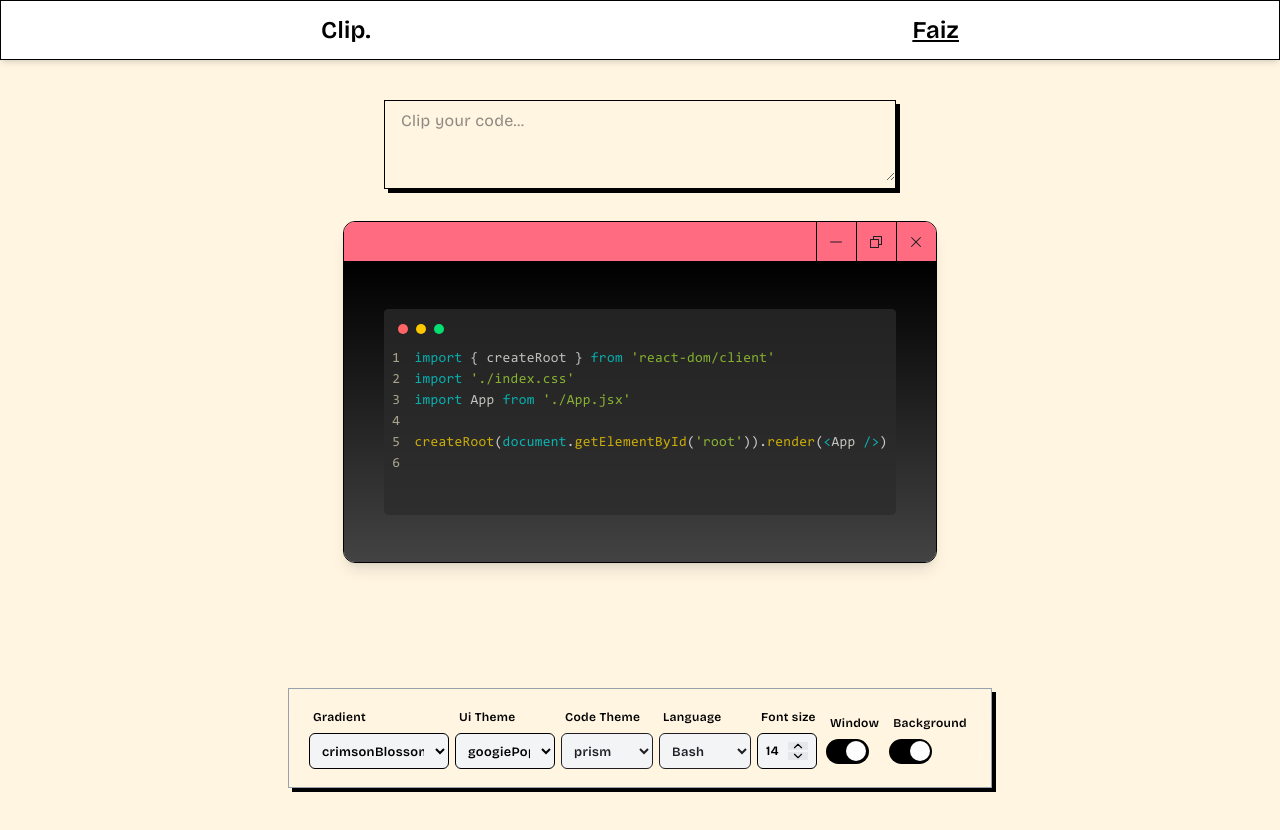
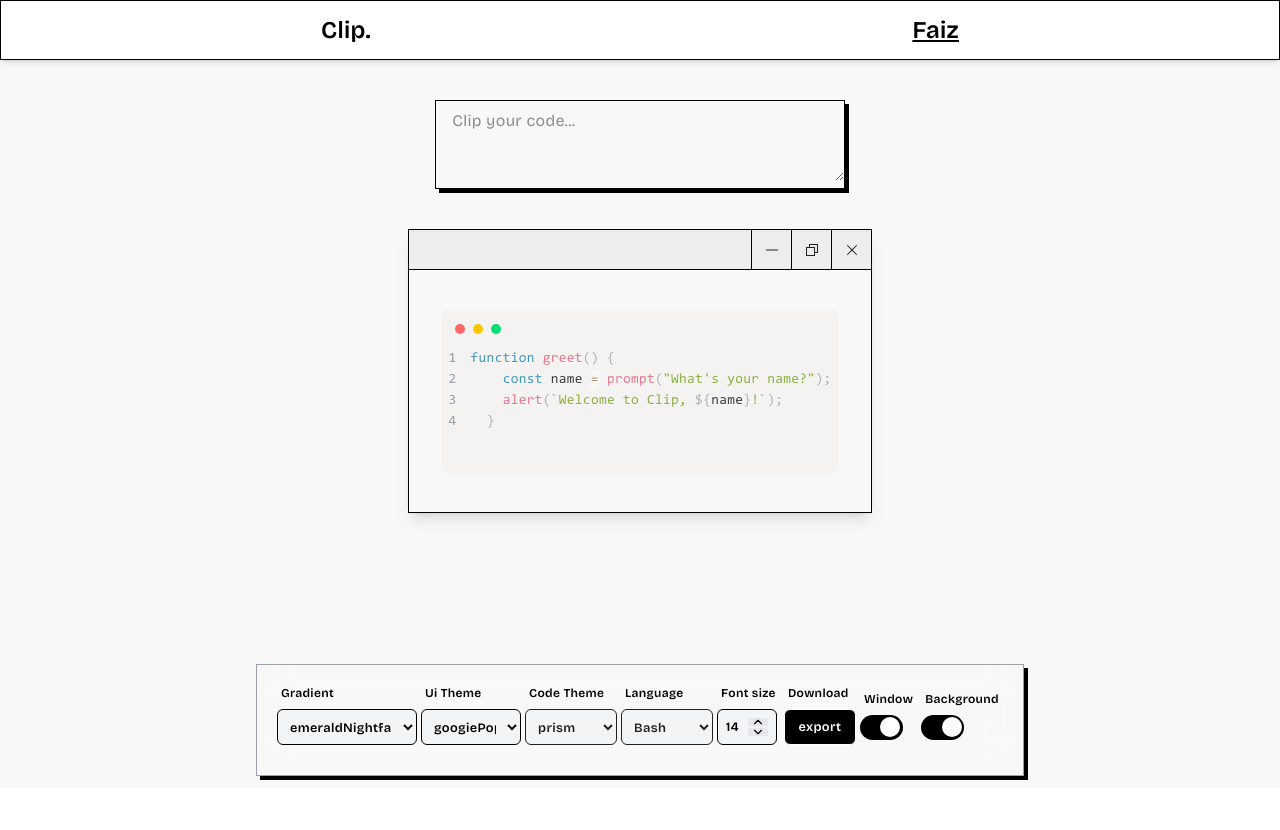
Before and after one commit to faizshaikh17/clipe, a React (Vite) app: page / in a window 1280 px wide. Shown: the top 830 px of the page. After the commit the page ends 800 px from the top, so only its background shows below. Built offline with nearby package versions, Linux system fonts and the light colour scheme; the HTML template or start-up script is replaced by a standard one.

Commit message:
feat: export /download image

```diff
--- a/index.html
+++ b/index.html
@@ -5,7 +5,7 @@
   <meta charset="UTF-8" />
   <link rel="icon" type="image/svg+xml" href="/vite.svg" />
   <meta name="viewport" content="width=device-width, initial-scale=1.0" />
-  <title>Vite + React</title>
+  <title>Clip.</title>
   <link rel="preconnect" href="https://fonts.googleapis.com">
   <link rel="preconnect" href="https://fonts.gstatic.com" crossorigin>
   <link
--- a/src/App.jsx
+++ b/src/App.jsx
@@ -1,4 +1,4 @@
-import { useEffect, useState } from 'react';
+import { useEffect, useRef, useState } from 'react';
 import './App.css';
 import { Header, Footer, CodeArea } from './components/index';
 import { Minus, Copy, X } from '@phosphor-icons/react';
@@ -91,20 +91,31 @@ export default function App() {
   };
 
   const gradients = {
-    crimsonBlossom: 'linear-gradient(to right, #ff758c, #ff7eb3)',
-    oceanBreeze: 'linear-gradient(to right, #43cea2, #185a9d)',
-    goldenSunset: 'linear-gradient(to top, #f7971e, #ffd200)',
-    skyRush: 'linear-gradient(to bottom, #00c6ff, #0072ff)',
-    fieryDream: 'linear-gradient(to top right, #ff6a00, #ee0979)',
-    royalViolet: 'linear-gradient(to top right, #8e2de2, #4a00e0)',
-    cherryFizz: 'linear-gradient(to top left, #ff512f, #dd2476)',
-    jungleTwist: 'linear-gradient(to top left, #00b09b, #96c93d)',
-    lavaMango: 'linear-gradient(to top left, #fc4a1a, #f7b733)',
-    candyCloud: 'linear-gradient(90deg, rgba(238,174,202,1) 0%, rgba(148,187,233,1) 100%)',
-    mysticMint: 'linear-gradient(to top, #2E8B57, #CFFFE5)',
-    sugarPlum: 'linear-gradient(to top right, #4A148C, #CE93D8)',
-    farAway: 'linear-gradient(to bottom, #000000, #434343)'
+    emeraldNightfall: 'linear-gradient(109.6deg, rgba(204,0,0,1) 11.2%, rgba(68,0,0,1) 100.6%)',
+    blushBlossom: 'linear-gradient(177.5deg, rgba(255,200,42,1) 28.3%, rgba(202,32,132,1) 79.8%)',
+    celestialSpectrum: 'radial-gradient(circle 297px at 8% 45%, rgba(245,234,176,1) 0%, rgba(133,239,212,1) 100.7%)',
+    greenMist: 'radial-gradient(circle farthest-corner at 10% 20%, rgba(56,207,191,1) 0%, rgba(10,70,147,1) 90.2%)',
+    lavenderDream: 'radial-gradient(circle farthest-corner at 96.1% 7.2%, rgba(9,178,62,1) 0%, rgba(19,19,19,1) 100.2%)',
+    prismaticBloom: 'radial-gradient(circle farthest-corner at 10% 20%, rgba(240,139,139,1) 0%, rgba(243,252,166,1) 90%)',
+    oceansEmbrace: 'radial-gradient(circle 341px at 10% 20%, rgba(132,94,194,1) 0%, rgba(196,243,251,1) 90%)',
+    sunsetOverdrive: 'linear-gradient(91.7deg, rgba(135,206,235,1) 7.3%, rgba(255,154,139,1) 40.3%, rgba(255,195,160,1) 57.9%, rgba(255,215,0,1) 93.5%)',
+    iridescentWaves: 'linear-gradient(109.6deg, rgba(112,246,255,0.33) 11.2%, rgba(221,108,241,0.26) 42%, rgba(229,106,253,0.71) 71.5%, rgba(123,183,253,1) 100.2%)',
+    peachBliss: 'linear-gradient(68.1deg, rgba(196,69,69,1) 9.2%, rgba(255,167,73,0.82) 25%, rgba(253,217,82,0.82) 43.4%, rgba(107,225,108,0.82) 58.2%, rgba(107,169,225,0.82) 75.1%, rgba(153,41,243,0.82) 87.3%)',
+    sunsetSerenade: 'linear-gradient(64.3deg, rgba(254,122,152,0.81) 17.7%, rgba(255,206,134,1) 64.7%, rgba(172,253,163,0.64) 112.1%)',
+    goldenOasis: 'linear-gradient(107.7deg, rgba(235,230,44,0.55) 8.4%, rgba(252,152,15,1) 90.3%)',
+    prismaticlight: 'radial-gradient(circle farthest-corner at 48.4% 47.5%, rgba(122,183,255,1) 0%, rgba(21,83,161,1) 90%)',
+    oceanGlow: 'linear-gradient(226.4deg, rgba(255,26,1,1) 28.9%, rgba(254,155,1,1) 33%, rgba(255,241,0,1) 48.6%, rgba(34,218,1,1) 65.3%, rgba(0,141,254,1) 80.6%, rgba(113,63,254,1) 100.1%)',
+    goldenSunset: 'linear-gradient(180.3deg, rgba(221,221,221,1) 5.5%, rgba(110,136,161,1) 90.2%)',
+    sunsetGolden: 'linear-gradient(109.6deg, rgba(255,253,208,1) 11.2%, rgba(153,102,51,1) 91%)',
+    horizonBlue: 'linear-gradient(0.1deg, rgba(21,13,15,1) 10.2%, rgba(21,13,15,0.70) 99.8%, rgba(21,13,15,0.29) 121.2%)',
+    crimsonTwilight: 'linear-gradient(97.3deg, rgba(25,50,70,0.81) 10.7%, rgba(155,65,25,0.72) 39.5%, rgba(255,192,0,0.81) 69.7%)',
+    roseGold: 'radial-gradient(circle farthest-corner at 10% 20%, rgba(235,131,130,1) 0%, rgba(235,131,130,0.75) 38.6%, rgba(211,177,125,0.52) 72.1%, rgba(211,177,125,0.24) 94.7%)',
+    sunsetRed: 'radial-gradient(circle 1224px at 10.6% 8.8%, rgba(255,255,255,1) 0%, rgba(153,202,251,1) 100.2%)',
+    aquamarine: 'linear-gradient(113.7deg, rgba(90,173,173,1) 16.4%, rgba(0,0,0,1) 99.7%)',
+    blackenedNight: '#000000',
+    white: '#ffffff'
   };
+
 
   const codeThemes = {
     prism,
@@ -146,13 +157,14 @@ export default function App() {
   };
 
   const [userInput, setUserInput] = useState('');
-  const [codeTheme, setCodeTheme] = useState("a11yDark");
-  const [gradientBg, setGradientBg] = useState(gradients.farAway);
-  const [uiTheme, setUiTheme] = useState("miamiSunset");
+  const [codeTheme, setCodeTheme] = useState("prism");
+  const [gradientBg, setGradientBg] = useState(gradients.crimsonBlossom);
+  const [uiTheme, setUiTheme] = useState("sketchy");
   const [fontSize, setFontSize] = useState(14);
   const [language, setLanguage] = useState('javascript');
   const [bgToggle, setBgToggle] = useState(true);
   const [gradientToggle, setGradientToggle] = useState(true);
+  const exportRef = useRef(null);
 
   const uiColor = () => {
     const uiColorsKeys = Object.keys(uiThemes).map(item => (item));
@@ -165,12 +177,11 @@ export default function App() {
 
   const uiColors = uiColor();
 
-  const placeholderCode = `import { createRoot } from 'react-dom/client'
-import './index.css'
-import App from './App.jsx'
+  const placeholderCode = `function greet() {
+    const name = prompt("What's your name?");
+    alert(\`Welcome to Clip, \${name}!\`);
+  }`;
 
-createRoot(document.getElementById('root')).render(<App />)
-`;
 
   const handleCopy = () => {
     navigator.clipboard.writeText(userInput || placeholderCode);
@@ -192,24 +203,23 @@ createRoot(document.getElementById('root')).render(<App />)
     languages: languages,
     setLanguage: setLanguage,
     setBgToggle: setBgToggle,
-    setGradientToggle: setGradientToggle
+    setGradientToggle: setGradientToggle,
+    exportRef: exportRef
   };
-
-  console.log(gradientToggle);
 
   return (
     <>
       <Header />
       <main
-        className="flex w-full min-h-screen flex-col items-center justify-start space-y-8"
+        className="flex w-full min-h-[91svh] flex-col items-center justify-start space-y-10"
         style={{ backgroundColor: uiColors[uiTheme].codeBg, color: uiColors[uiTheme].textColor }}
       >
-        <div className="mt-10 flex w-[40%] flex-col items-center justify-center space-y-6">
+        <div className="mt-10 flex w-[32%] flex-col items-center justify-center space-y-6">
           <CodeArea userInput={userInput} setUserInput={setUserInput} />
         </div>
-        <div className="flex justify-center">
+        <div id='hero' className="flex justify-center">
           {bgToggle && gradientToggle ? (
-            <div className="mx-6 max-w-full overflow-hidden rounded-xl border border-black shadow-lg transition hover:shadow-md">
+            <div ref={exportRef} className="max-w-full overflow-hidden border border-black shadow-lg transition hover:shadow-md">
               {/* Toolbar */}
               <div
                 className="flex h-10 justify-end border-b border-black"
@@ -238,8 +248,8 @@ createRoot(document.getElementById('root')).render(<App />)
                 ))}
               </div>
 
-              <div style={{ background: `${gradientBg}` }}>
-                <div className="overflow-auto p-10">
+              <div className='w-full p-8' style={{ background: `${gradientBg}` }}>
+                <div className="overflow-auto">
                   <div className='flex absolute z-10 py-5.5 mx-3.5 gap-2'>
                     <span className='w-2.5 h-2.5  z-50 rounded-full bg-red-400' />
                     <span className='w-2.5 h-2.5  z-50 rounded-full bg-yellow-400' />
@@ -263,7 +273,7 @@ createRoot(document.getElementById('root')).render(<App />)
               </div>
             </div>
           ) : !bgToggle && gradientToggle ? (
-            <div className="mt-10" style={{ background: `${gradientBg}` }}>
+            <div style={{ background: `${gradientBg}` }}>
               <div className="overflow-auto p-10">
                 <div className='flex absolute z-10 py-5.5 mx-3.5 gap-2'>
                   <span className='w-2.5 h-2.5  z-50 rounded-full bg-red-400' />
@@ -287,7 +297,7 @@ createRoot(document.getElementById('root')).render(<App />)
               </div>
             </div>
           ) : bgToggle && !gradientToggle ? (
-            <div className="mx-6 max-w-full overflow-hidden rounded-xl border border-black shadow-lg transition hover:shadow-md">
+            <div style={{ backgroundColor: uiColors[uiTheme].codeBg }} className=" max-w-full overflow-hidden border border-black shadow-lg transition hover:shadow-md">
               {/* Toolbar */}
               <div
                 className="flex h-10 justify-end border-b border-black"
@@ -338,7 +348,7 @@ createRoot(document.getElementById('root')).render(<App />)
               </div>
             </div>
           ) : (
-            <div className="overflow-auto p-10">
+            <div className="overflow-auto">
               <div className='flex absolute z-10 py-5.5 mx-3.5 gap-2'>
                 <span className='w-2.5 h-2.5  z-50 rounded-full bg-red-400' />
                 <span className='w-2.5 h-2.5  z-50 rounded-full bg-yellow-400' />
@@ -354,6 +364,7 @@ createRoot(document.getElementById('root')).render(<App />)
                   opacity: '70%',
                   fontSize: `${fontSize}px`,
                   padding: '2.7rem 0.8rem',
+                  margin: "0"
                 }}
               >
                 {userInput || placeholderCode}
--- a/src/components/Footer.jsx
+++ b/src/components/Footer.jsx
@@ -1,7 +1,9 @@
 import React from 'react';
 import { ChevronDown, ChevronUp } from 'lucide-react';
+import html2canvas from 'html2canvas-pro';
+import { toPng } from "html-to-image";
 
-export default function Footer({ gradients, setGradientBg, uiThemes, setUiTheme, codeThemes, setCodeTheme, fontSize, setFontSize, languages, setLanguage, setBgToggle, setGradientToggle }) {
+export default function Footer({ gradients, setGradientBg, uiThemes, setUiTheme, codeThemes, setCodeTheme, fontSize, setFontSize, languages, setLanguage, setBgToggle, setGradientToggle, exportRef }) {
   const setGradientValue = (option) => {
     return setGradientBg(option.value);
   };
@@ -32,8 +34,41 @@ export default function Footer({ gradients, setGradientBg, uiThemes, setUiTheme,
     setGradientToggle(prev => !prev);
   }
 
+  const exportImage = () => {
+    console.log('Starting export');
+    html2canvas(document.querySelector('#hero')).then(canvas => {
+      console.log('Canvas generated');
+      const link = document.createElement('a');
+      link.download = "code-image.png";
+      link.href = canvas.toDataURL();
+      link.click();
+    }).catch(err => {
+      console.error('html2canvas error:', err);
+    });
+  };
+
+
+  // const handleExport = async (exportRef) => {
+
+  //   const node = exportRef.current;
+  //   if (!node) return;
+
+  //   try {
+  //     console.log("faiz");
+  //     const dataUrl = await toPng(node, { quality: 0.89 });
+  //     const link = document.createElement("a");
+  //     link.download = "code.png";
+  //     link.href = dataUrl;
+
+  //     link.click();
+  //   } catch (err) {
+  //     console.error("Could not export as image", err);
+  //   }
+  // };
+
+
   return (
-    <div className="fixed  bottom-2 h-25 w-[55%] m-1 border overflow-hidden border-gray-400 shadow-[4px_4px_0px_0px_black] transition focus:shadow-xs focus:outline-none hover:shadow-none">
+    <div className="fixed  bottom-5  h-28 w-[60%] m-1 border overflow-hidden border-gray-400 shadow-[4px_4px_0px_0px_black] transition focus:shadow-xs focus:outline-none hover:shadow-none">
       <div className="flex inset-0 backdrop-blur-lg items-center justify-between px-5 py-5">
         <div className="flex flex-col items-start space-y-2">
           <label className="px-1 text-xs font-semibold text-black" htmlFor="Gradients">Gradient</label>
@@ -78,6 +113,10 @@ export default function Footer({ gradients, setGradientBg, uiThemes, setUiTheme,
           </span>
         </div>
         <div className="flex flex-col items-start space-y-2">
+          <label className="px-1 text-xs font-semibold text-black" htmlFor="fontSize">Download</label>
+          <button onClick={exportImage} className="h-9 w-18 rounded-md border text-white bg-black px-2 py-2 text-sm font-semibold text-[0.8rem] focus:border-black focus:outline-none">export</button>
+        </div>
+        <div className="flex flex-col items-start space-y-2">
           <label className="px-1 text-xs font-semibold text-black" htmlFor="fontSize">Window</label>
           <label className='toggle'>
             <input type="checkbox" onChange={setToggleValue} id="toggleButton" />
```
Also changed, not shown: package.json (+8 -4 lines), src/App.css (line endings or trailing spaces), vite.config.js (line endings or trailing spaces), 2 other files (tests, documents, lock files or other folders).
